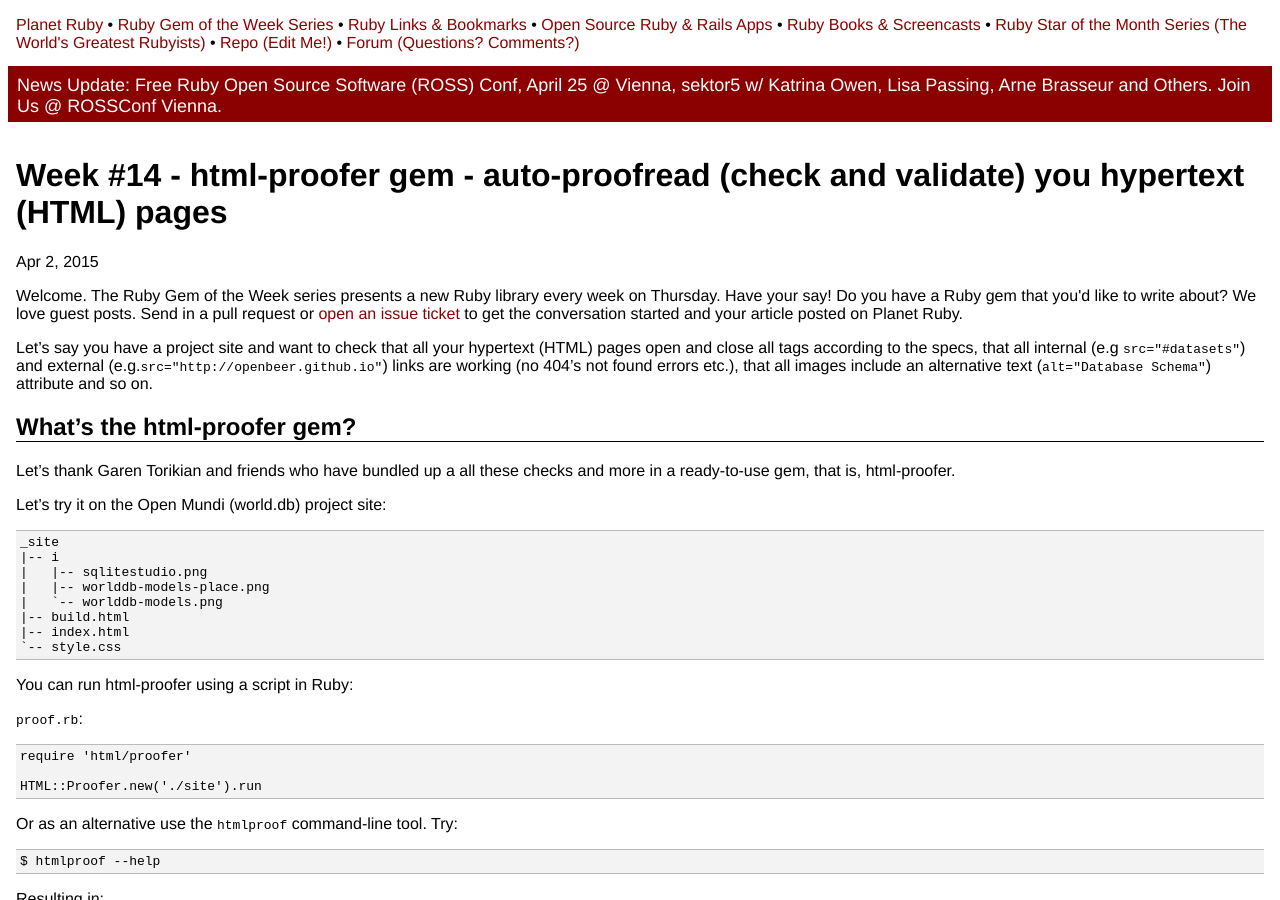
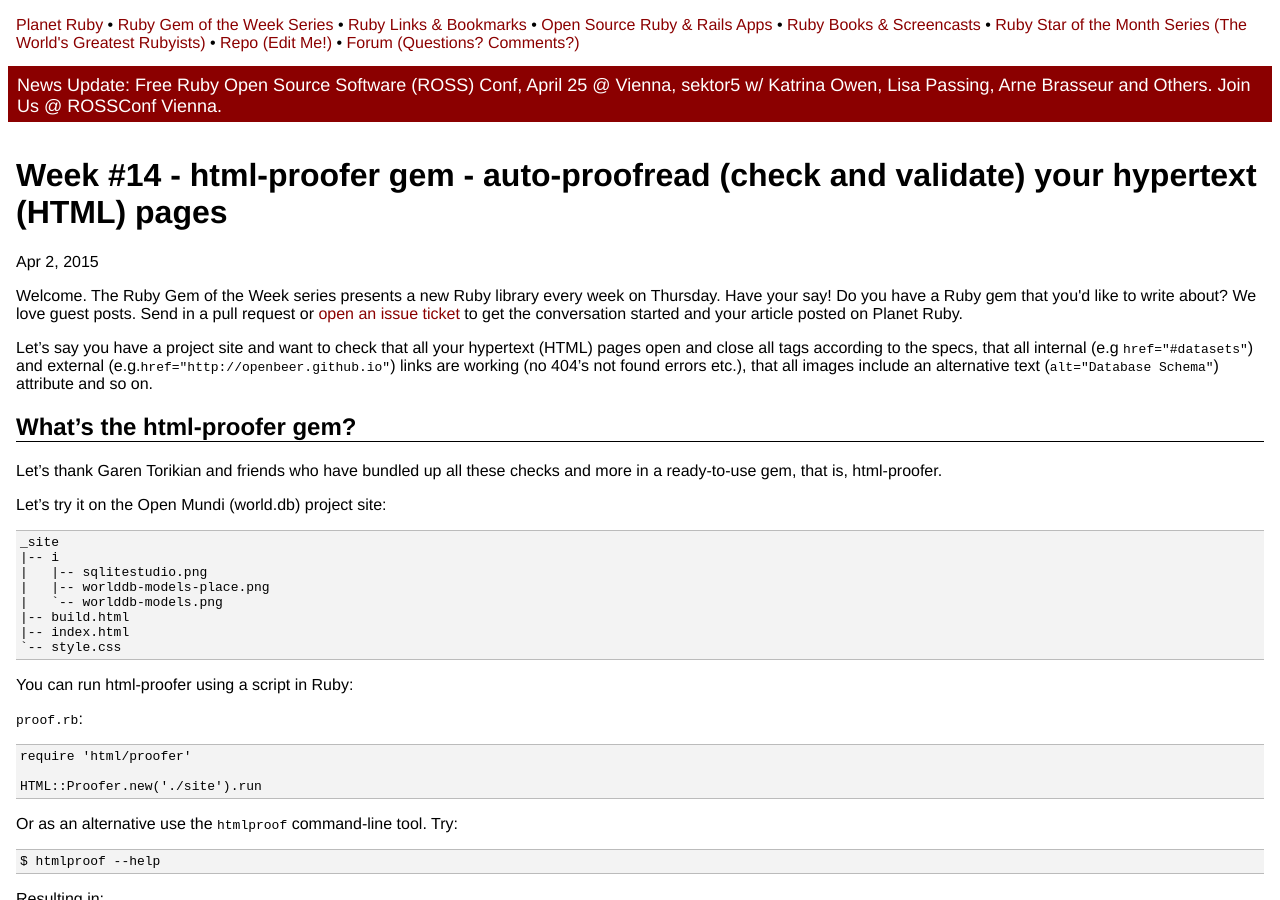
Before and after one commit to planetruby/gems, a Jekyll site: the page built from _posts/2015-04-02-html-proofer.md, in a window 1280 px wide and 900 px high. Built offline with Jekyll 4.4.1, drawn with Linux system fonts in a browser that asks for light colours.

Commit message:
fix typo

```diff
--- a/_posts/2015-04-02-html-proofer.md
+++ b/_posts/2015-04-02-html-proofer.md
@@ -1,18 +1,18 @@
 ---
 layout: gem
-title:  "Week #14 - html-proofer gem - auto-proofread (check and validate) you hypertext (HTML) pages"
+title:  "Week #14 - html-proofer gem - auto-proofread (check and validate) your hypertext (HTML) pages"
 ---
 
 Let's say you have a project site and want to check that all your hypertext (HTML) pages
-open and close all tags according to the specs, that all internal (e.g `src="#datasets"`)
-and external (e.g.`src="http://openbeer.github.io"`) links
+open and close all tags according to the specs, that all internal (e.g `href="#datasets"`)
+and external (e.g.`href="http://openbeer.github.io"`) links
 are working (no 404's not found errors etc.),
 that all images include an alternative text (`alt="Database Schema"`) attribute and so on.
 
 
 ## What’s the html-proofer gem?
 
-Let’s thank Garen Torikian and friends who have bundled up a all these checks
+Let’s thank Garen Torikian and friends who have bundled up all these checks
 and more in a ready-to-use gem, that is, html-proofer.
 
 Let's try it on the Open Mundi (world.db) project site:
```
